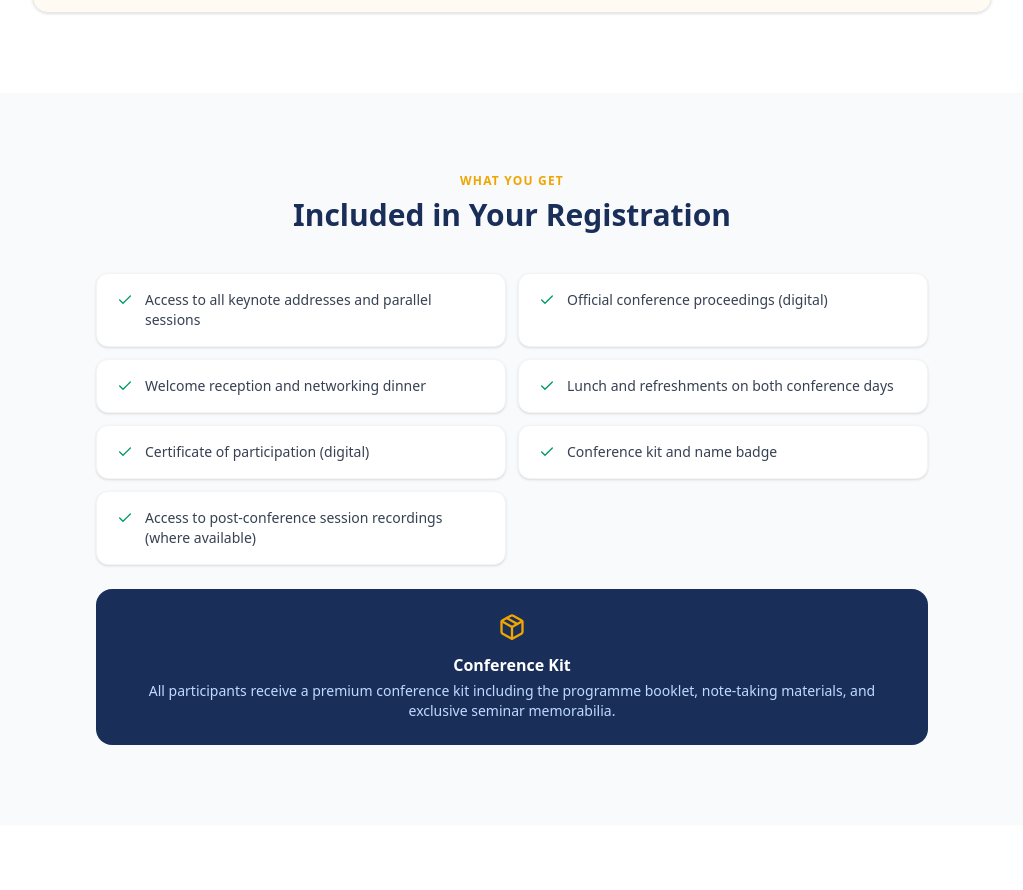
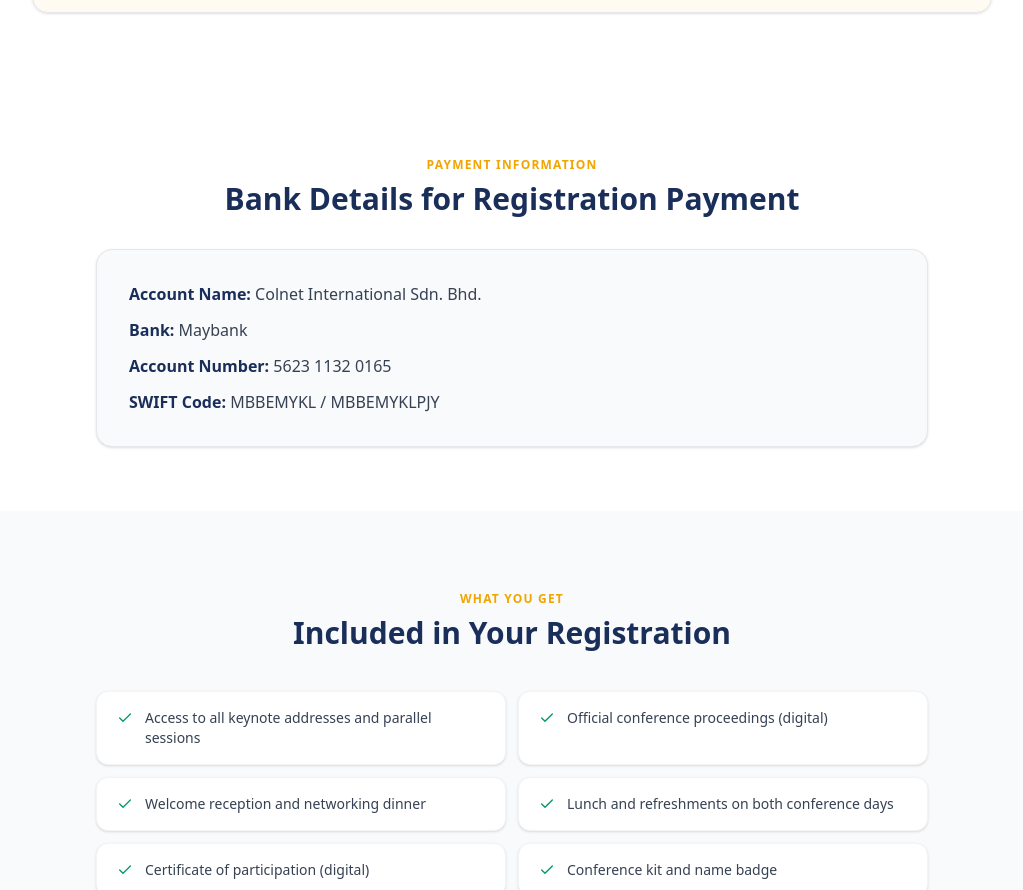
Before and after one commit to adamarbain/International-Conference-Nextgen-2026, a Next.js app: page /registration in a window 1280 px wide. Shown: the part 930-1820 px from the top of the page, without its empty margins (128-1151 px from the left). Built offline with nearby package versions, Linux system fonts and the light colour scheme.

Commit message:
Add payment information section to registration page and update countdown timer initialization for consistent rendering.

```diff
--- a/src/app/registration/page.tsx
+++ b/src/app/registration/page.tsx
@@ -132,6 +132,53 @@ export default function RegistrationPage() {
         </div>
       </section>
 
+      {/* Payment Info */}
+      <section className="py-16 bg-white">
+        <div className="max-w-4xl mx-auto px-4 sm:px-6 lg:px-8">
+          <motion.div
+            variants={prefersReducedMotion ? {} : fadeUp}
+            initial="hidden"
+            whileInView="visible"
+            viewport={{ once: true }}
+            className="text-center mb-8"
+          >
+            <p className="text-xs font-bold text-gold uppercase tracking-widest mb-2">
+              Payment Information
+            </p>
+            <h2 className="text-3xl font-extrabold text-navy">
+              Bank Details for Registration Payment
+            </h2>
+          </motion.div>
+
+          <motion.div
+            variants={prefersReducedMotion ? {} : fadeUp}
+            initial="hidden"
+            whileInView="visible"
+            viewport={{ once: true }}
+            className="bg-gray-50 border border-gray-200 rounded-2xl p-6 sm:p-8 shadow-sm"
+          >
+            <div className="space-y-3 text-sm sm:text-base text-gray-700">
+              <p>
+                <span className="font-semibold text-navy">Account Name:</span>{" "}
+                Colnet International Sdn. Bhd.
+              </p>
+              <p>
+                <span className="font-semibold text-navy">Bank:</span> Maybank
+              </p>
+              <p>
+                <span className="font-semibold text-navy">Account Number:</span>{" "}
+                5623 1132 0165
+              </p>
+              <p>
+                <span className="font-semibold text-navy">SWIFT Code:</span>{" "}
+                MBBEMYKL / MBBEMYKLPJY
+              </p>
+            </div>
+          </motion.div>
+        </div>
+      </section>
+
+
       {/* ── What's Included ────────────────────────────────────────────── */}
       <section className="py-20 bg-gray-50">
         <div className="max-w-4xl mx-auto px-4 sm:px-6 lg:px-8">
--- a/src/components/CountdownTimer.tsx
+++ b/src/components/CountdownTimer.tsx
@@ -23,14 +23,15 @@ function calculateTimeLeft(targetDate: Date): TimeLeft {
 }
 
 const TARGET = new Date("2026-07-14T09:00:00+08:00");
+const ZERO_TIME_LEFT: TimeLeft = { days: 0, hours: 0, minutes: 0, seconds: 0 };
 
 export default function CountdownTimer() {
-  const [timeLeft, setTimeLeft] = useState<TimeLeft>(
-    calculateTimeLeft(TARGET)
-  );
+  const [timeLeft, setTimeLeft] = useState<TimeLeft>(ZERO_TIME_LEFT);
   const prefersReducedMotion = useReducedMotion();
 
   useEffect(() => {
+    // Keep the first SSR/client render identical, then start the live countdown.
+    setTimeLeft(calculateTimeLeft(TARGET));
     const id = setInterval(() => {
       setTimeLeft(calculateTimeLeft(TARGET));
     }, 1000);
```
